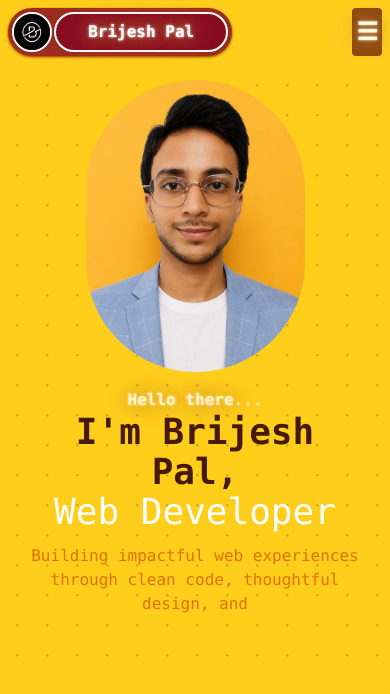
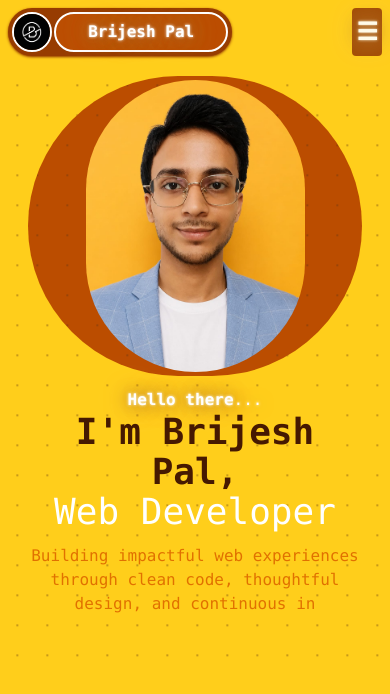
Before and after one commit to Brijesh-pal4542/portfolio, a React (Vite) app in the folder my-portfolio/: page / in a window 390 px wide. Shown: the top 694 px of the page. Built offline with nearby package versions, Linux system fonts and the light colour scheme.

Commit message:
updated styling

```diff
--- a/my-portfolio/components/Hero.jsx
+++ b/my-portfolio/components/Hero.jsx
@@ -1,10 +1,10 @@
-import hero_image from "../src/assets/hero_image.jpeg"
-import { useState,useEffect } from "react";
+import hero_image from "../src/assets/hero_image.jpeg";
+import { useState, useEffect } from "react";
 
 function Hero() {
-
   const texts = [
-  "Building impactful web experiences through clean code, thoughtful design, and continuous innovation.","Learning relentlessly, coding passionately, and building solutions that create real-world impact."
+    "Building impactful web experiences through clean code, thoughtful design, and continuous innovation.",
+    "Learning relentlessly, coding passionately, and building solutions that create real-world impact.",
   ];
   const [textIndex, setTextIndex] = useState(0);
   const [displayText, setDisplayText] = useState("");
@@ -23,24 +23,32 @@ useEffect(() => {
           setTextIndex((prev) => (prev + 1) % texts.length);
         }, 1500);
       }
-  }, 70);
+    }, 60);
 
     return () => clearInterval(interval);
   }, [textIndex]);
 
   return (
     <div className="h-150 w-full mt-5 dot-grid  md:flex px-5">
-    <div className="flex max-md:justify-center h-[50%] md:h-full md:m-10 p-1">
-      <img className="h-full rounded-full md:h-[90%]" src={hero_image} alt="" />
+      <div className="flex max-md:justify-center md:items-center h-[50%] md:h-full md:m-10 p-1 bg-amber-700 rounded-full dot-grid">
+        <img
+          className="h-full rounded-full md:h-[90%]"
+          src={hero_image}
+          alt=""
+        />
       </div>
       <div className="flex flex-col max-md:text-center md:justify-center h-[50%] w-full md:h-full md:w-[50%] max-md:mt-3 md:ml-10">
-      <h4 className="font-bold shade animate-pulse">Hello there<span className="font-normal">...</span></h4>
-      <h1 className="text-4xl md:text-6xl font-extrabold text-amber-950">I'm Brijesh Pal,</h1>
+        <h4 className="font-bold shade">
+          Hello there<span className="font-normal">...</span>
+        </h4>
+        <h1 className="text-4xl md:text-6xl font-extrabold text-amber-950">
+          I'm Brijesh Pal,
+        </h1>
         <p className="font-normal text-4xl md:6xl">Web Developer</p>
         <p className="my-3 font-medium text-amber-600">{displayText}</p>
       </div>
     </div>
-  )
+  );
 }
 
 export default Hero;
--- a/my-portfolio/components/Navbar.jsx
+++ b/my-portfolio/components/Navbar.jsx
@@ -14,13 +14,13 @@ function Navbar() {
   return (
     <div className="flex flex-wrap justify-between h-12 w-full md:h-13">
       {/*-----Navlinks to home, about etc.-----*/}
-      <div className="flex h-full w-[60%] md:min-w-175 bg-[#800020c9] p-1 rounded-full font-extrabold shadow-sm shadow-amber-800">
+      <div className="flex h-full w-[60%] md:min-w-175 bg-amber-800 p-1 rounded-full font-extrabold shadow-sm shadow-amber-800">
         <img
           className="h-full w-10 mr-0.5 md:w-13 rounded-full border-2"
           src="logo_B.jpg"
           alt=""
         ></img>
-        <div className="md:hidden flex justify-center py-1.5 h-full w-full bg-[#800020c9] rounded-full border-2 shade cursor-pointer">
+        <div className="md:hidden flex justify-center py-1.5 h-full w-full bg-amber-700 rounded-full border-2 shade cursor-pointer">
           Brijesh Pal
         </div>
         <div className="max-md:hidden flex justify-center py-0.5 h-full w-full bg-[#800020c9] rounded-full border-2 shade">
@@ -50,7 +50,7 @@ function Navbar() {
       {/*-------Menu button for small screen-------*/}
       <button
         onClick={() => setVisible(!visible)}
-        className="md:hidden text-2xl font-bold h-full bg-amber-900 opacity-90 p-1 rounded cursor-pointer shade hover:bg-amber-700 duration-700"
+        className="md:hidden text-2xl font-bold h-full bg-amber-800 opacity-90 p-1 rounded cursor-pointer shade hover:bg-amber-700 duration-700"
       >
         &#9776;
       </button>
```
Lines whose indentation alone changed are shown as unchanged.
